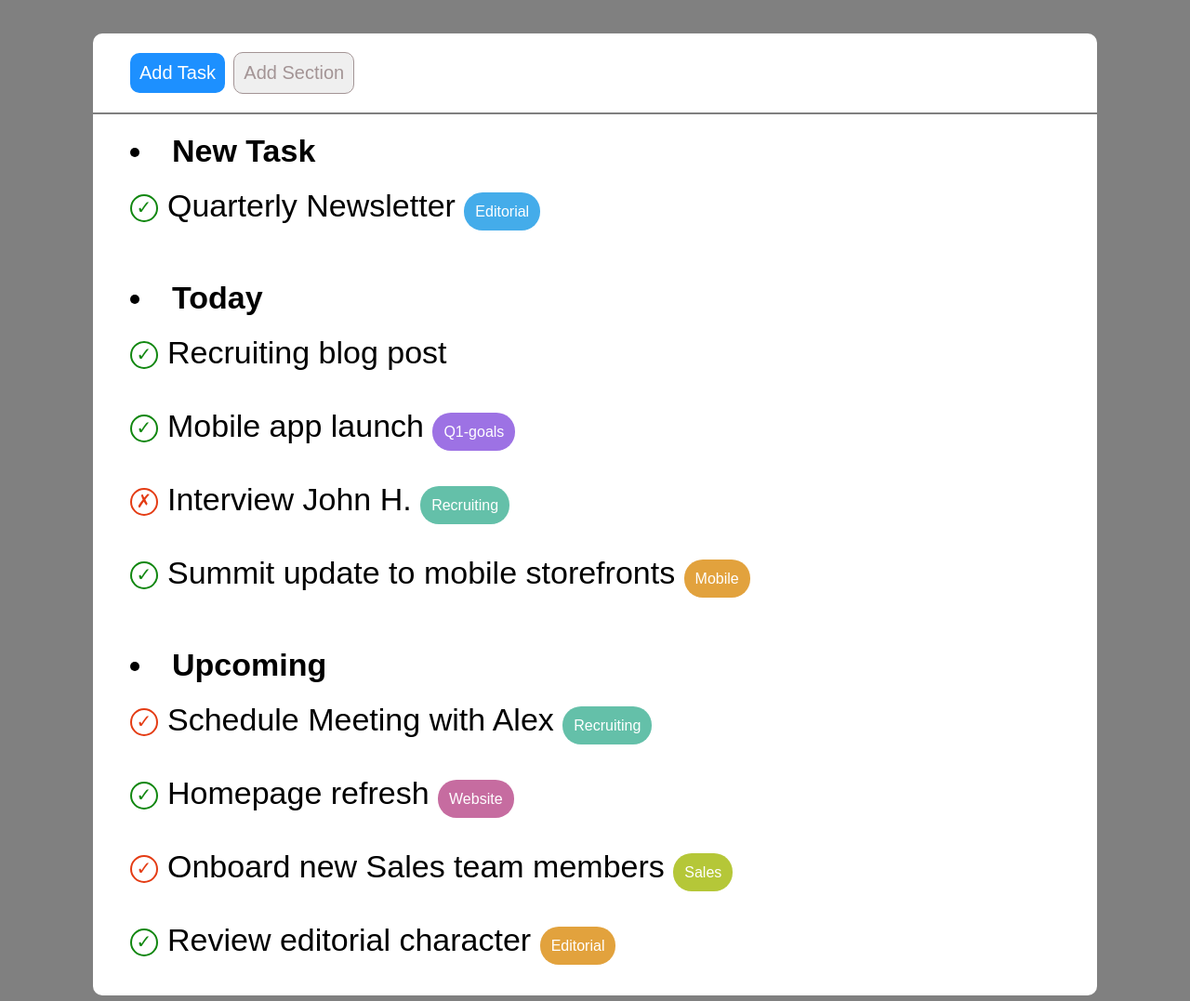
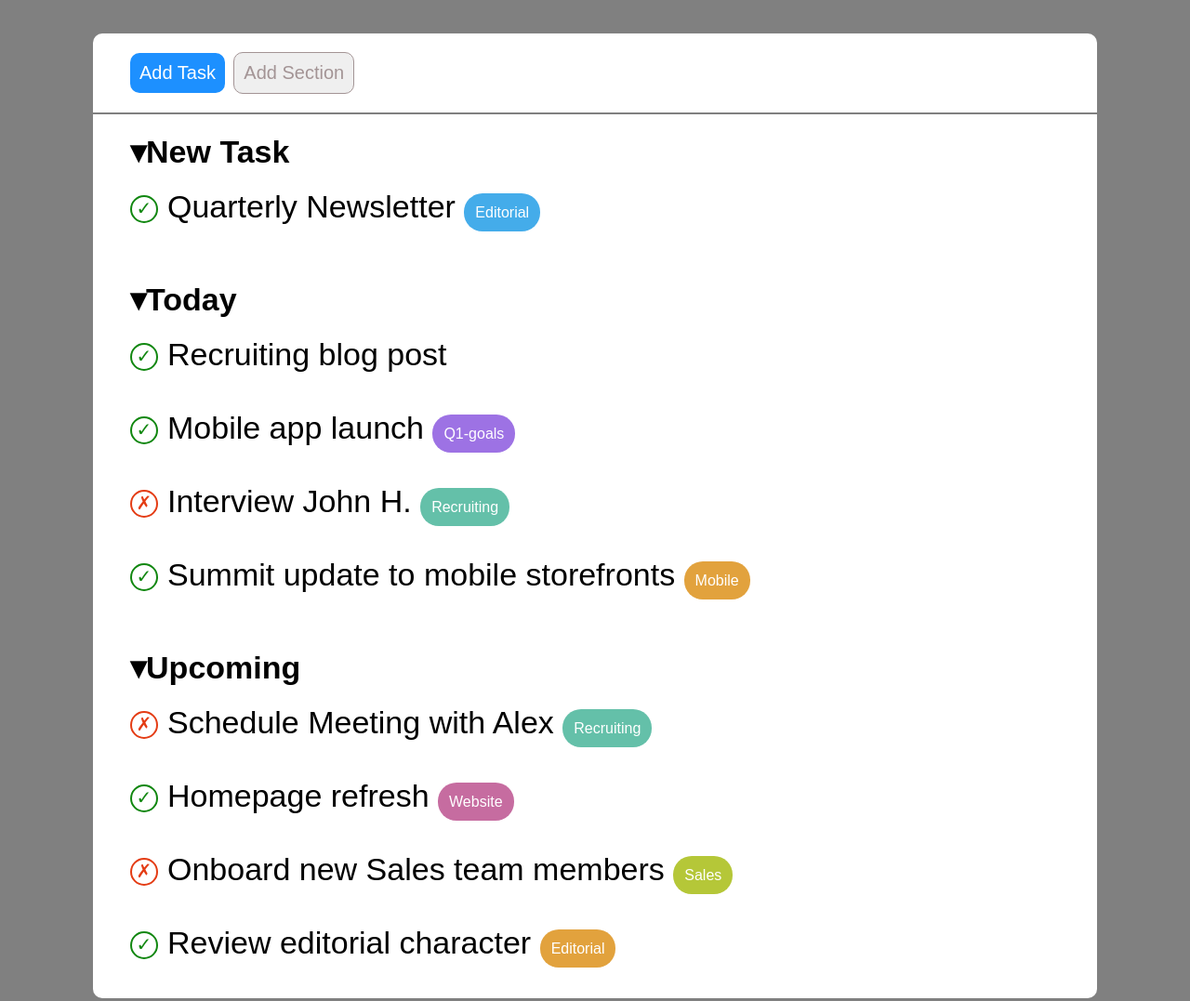
Before and after one commit to DaniAm94/html-css-toboolist, a plain HTML site: page index.html in a window 1280 px wide. Shown: the part 140-1217 px from the top of the page at 93% size. Drawn offline with Linux system fonts and the light colour scheme.

Commit message:
lyst type style fixed

```diff
--- a/css/style.css
+++ b/css/style.css
@@ -100,7 +100,7 @@ button {
 }
 
 ul {
-    list-style-position: inside;
+    list-style-type: none;
     font-size: 34px;
     font-weight: 700;
 }
--- a/index.html
+++ b/index.html
@@ -29,7 +29,7 @@
             <div class="central-body bg-white">
                 <ul>
                     <li>
-                        New Task
+                        &blacktriangledown;New Task
                         <ul class="secondary-list">
                             <li><span class="checked">&check;</span>Quarterly Newsletter <span
                                     class="label bg-blue">Editorial</span></li>
@@ -37,7 +37,7 @@
                     </li>
 
                     <li>
-                        Today
+                        &blacktriangledown;Today
                         <ul class="secondary-list">
                             <li><span class="checked">&check;</span>Recruiting blog post <span
                                     class="label">Editorial</span></li>
@@ -50,13 +50,13 @@
                         </ul>
                     </li>
                     <li>
-                        Upcoming
+                        &blacktriangledown;Upcoming
                         <ul class="secondary-list">
-                            <li><span class="crossed">&check;</span>Schedule Meeting with Alex <span
+                            <li><span class="crossed">&cross;</span>Schedule Meeting with Alex <span
                                     class="label bg-turquoise">Recruiting</span></li>
                             <li><span class="checked">&check;</span>Homepage refresh <span
                                     class="label bg-pink">Website</span></li>
-                            <li><span class="crossed">&check;</span>Onboard new Sales team members <span
+                            <li><span class="crossed">&cross;</span>Onboard new Sales team members <span
                                     class="label bg-olive">Sales</span></li>
                             <li><span class="checked">&check;</span>Review editorial character <span
                                     class="label bg-orange">Editorial</span></li>
```
